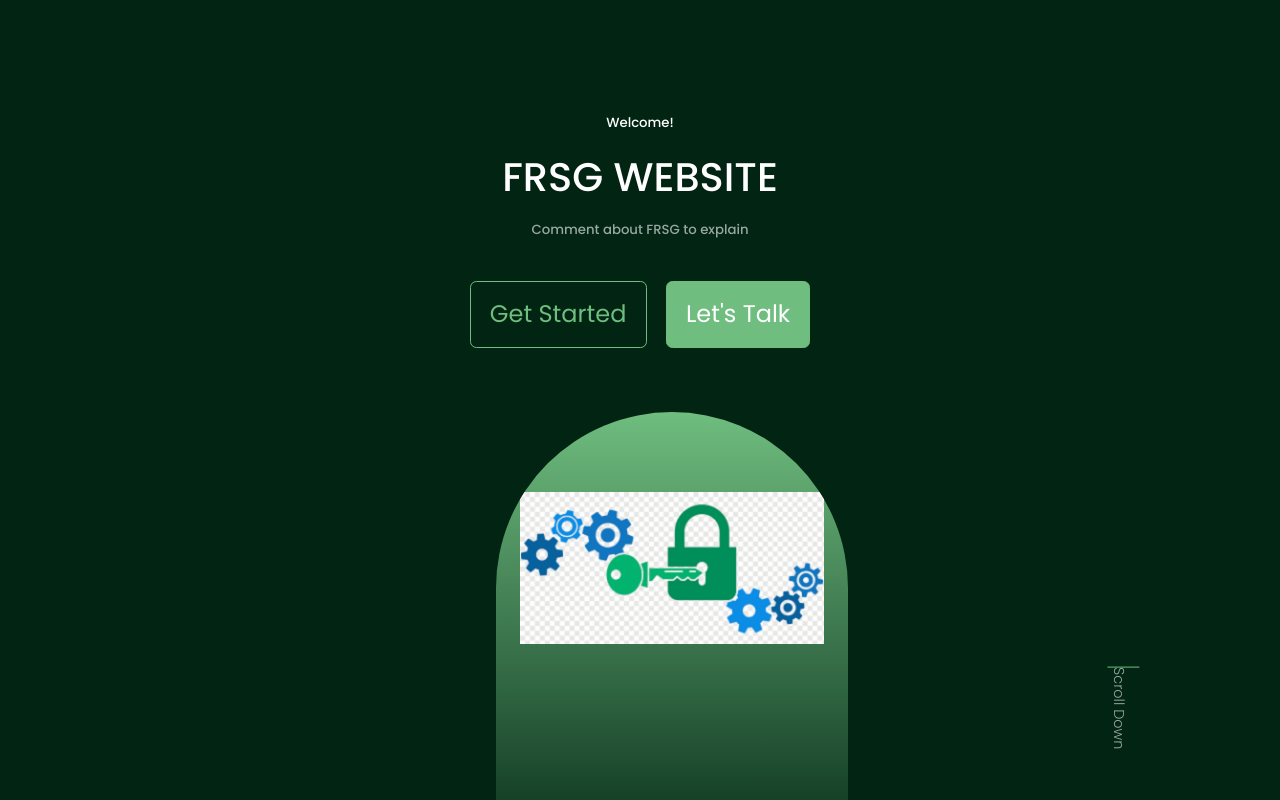
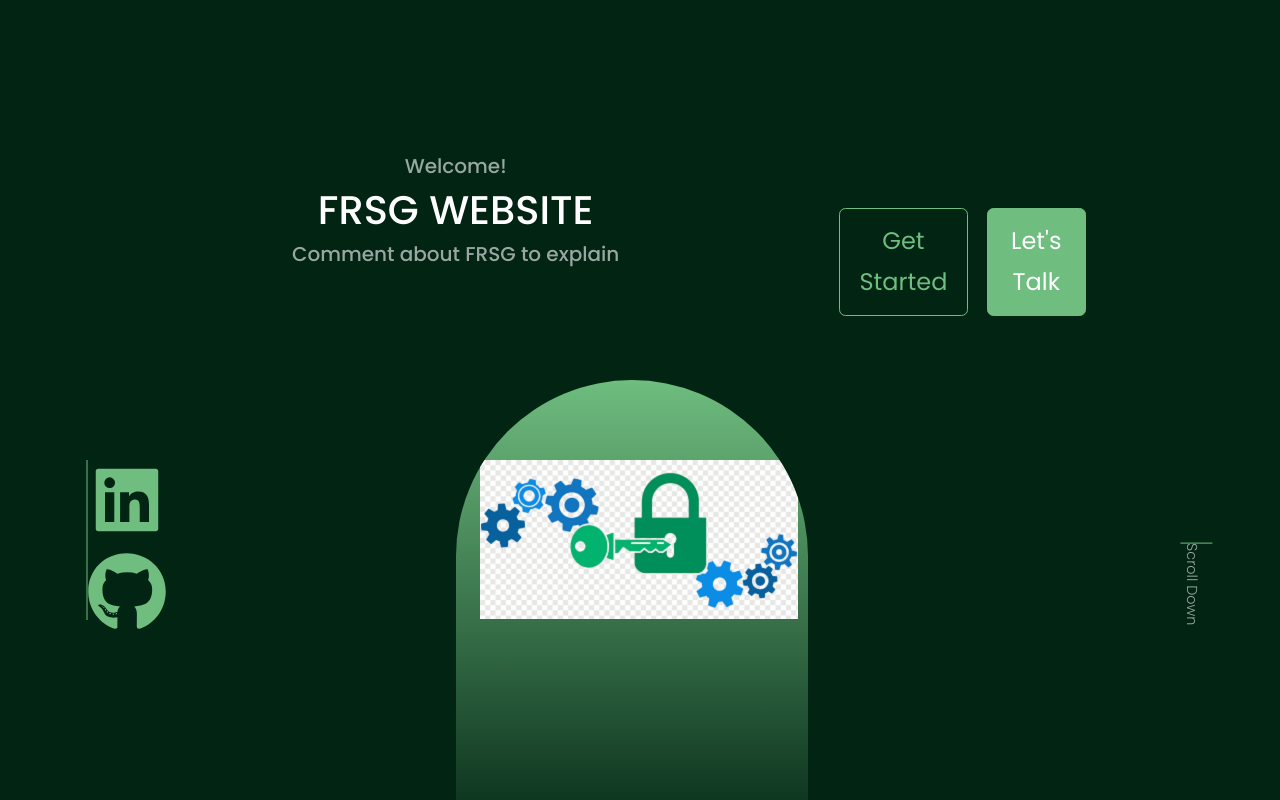
Before and after one commit to Absar69/REACT-FRSG-PORTFOLIO, a React (Create React App) app: page / in a window 1280 px wide. Shown: the top 800 px of the page. Built offline with nearby package versions, Linux system fonts and the light colour scheme.

Commit message:
Update header CTA, header styles, and index.css

```diff
--- a/public/index.html
+++ b/public/index.html
@@ -3,6 +3,9 @@
 <head>
     <meta charset="UTF-8">
     <meta name="viewport" content="width=device-width, initial-scale=1.0">
+    <!-- Bootstrap CSS (CDN) -->
+<link href="https://stackpath.bootstrapcdn.com/bootstrap/4.5.2/css/bootstrap.min.css" rel="stylesheet">
+
     <title>FRSG</title>
 </head>
 <body>
--- a/src/components/header/CTA.jsx
+++ b/src/components/header/CTA.jsx
@@ -3,8 +3,8 @@ import pdf from '../../assets/dummy.pdf'
 function CTA () {
   return (
     <div className='cta'>
-        <a href={pdf} download className='btn'>Get Started </a>
-        <a href='#contact' className='btn btn-primary'>Let's Talk</a>
+        <a href={pdf} download className='custom-btn'>Get Started </a>
+        <a href='#contact' className='custom-btn custom-btn-primary'>Let's Talk</a>
 
     </div>
   )
--- a/src/components/header/header.css
+++ b/src/components/header/header.css
@@ -12,7 +12,7 @@ header {
 
 /*================= CTA ==============*/
 .cta {
-    margin-top: 2.5rem;
+    margin-top: 6rem;
     display: flex;
     gap: 1.2rem;
     justify-content: center;
@@ -20,32 +20,48 @@ header {
 
 /*================ HEADER SOCIALS================*/
 
-.header__socials{
+.header__socials {
     display: flex;
     flex-direction: column;
     align-items: center;
     gap: 0.8rem;
     position: absolute;
-    left: 0;
-    bottom: 3rem;
-    }
+    left: 0rem;
+    bottom: 1rem;
+    top: 9rem;
+  }
 
-.header__socials::after {
+  .header__socials a {
+    display: flex;
+    align-items: center; /* Aligns icon and text vertically */
+    font-size: 5rem; /* Adjust the font size of the icon */
+    text-decoration: none; /* Remove underline from links */
+  }
+
+  .header__socials::after {
     content: '';
     width: 1px;
-    height: 2rem;
+    height: 10rem;
     background-color: var(--color-primary);
     position: absolute;
-    left: 50%;
+    left: 0;
     transform: translateX(-50%);
-}
+  }
+  .social-link {
+    color: var(--color-primary);
+    margin-right: 1rem; /* Example: Add margin between icons */
+  }
+  .social-link:hover {
+    color: var(--color-white);
+    margin-right: 1rem; /* Example: Add margin between icons */
+  }
 /*================= ME==============*/
 .me {
     background: linear-gradient(var(--color-primary),transparent);
     width: 22rem;
     height: 30rem;
     position: absolute;
-    left: calc(35% );
+    left: calc(25% );
     margin-top:4rem ;
     border-radius: 12rem 12rem 0 0;
     overflow:hidden;
@@ -57,7 +73,7 @@ header {
 .scroll__down {
     position: absolute;
     right: -2.5rem;
-    bottom: 5rem;
+    top: 16rem;
     transform: rotate(90deg);
     font-weight: 300;
     font-size: 0.9rem;
@@ -72,6 +88,7 @@ header {
         position: absolute;
         left: 0;
         bottom: 0;
+
         transform: translateX(-50%);
         }
 
@@ -101,3 +118,15 @@ header {
         display: none;
     }
 }
+
+/* header.css */
+
+@media (max-width: 767px) {
+    /* Adjustments for smaller screens (sm and xs) */
+    .me {
+
+      width: 50%; /* Adjust width as needed */
+      margin: 0 auto; /* Center horizontally */
+      text-align: center; /* Center content inside .me */
+    }
+  }
--- a/src/components/header/header.jsx
+++ b/src/components/header/header.jsx
@@ -2,27 +2,45 @@ import React from 'react';
 import './header.css';
 import CTA from './CTA';
 import Me from '../../assets/me.png';
-// import headerSocial from './headerSocials/
+import HeaderSocial from './headerSocials';
+
 function Header() {
   return (
     <header>
       <div className="container header__container">
-        <h5>Welcome!</h5>
-        <h1>FRSG WEBSITE</h1>
-        <h5 className="text-light">
+        <div className="row align-items-center">
+          <div className="col-lg-8">
+            <h5 className='custom-text-light'>Welcome!</h5>
+            <h1 className='custom-heading-1'>FRSG WEBSITE</h1>
+            <h5 className="custom-text-light">
               Comment about FRSG to explain
             </h5>
+          </div>
+          <br></br>
+          <div className="col-lg-3">
             <CTA />
-        {/* <headerSocial /> */}
+          </div>
+          <div className="col-lg-3 ">
+          <HeaderSocial style={{ color: 'green' }}/>
+          </div>
+        </div>
 
-
+        <div className="row justify-content-center">
+          <div className="col-lg-8 text-center">
+            {/* Use Bootstrap's text-center class to center the image */}
             <div className="me">
               <img src={Me} alt="Logo" />
             </div>
+          </div>
+        </div>
 
+        <div className="row justify-content-center">
+          <div className="col-md-12">
             <a href="#contact" className="scroll__down">
               Scroll Down
             </a>
+          </div>
+        </div>
       </div>
     </header>
   );
--- a/src/index.css
+++ b/src/index.css
@@ -42,67 +42,60 @@ body{
 
 
 }
+/* General Styles */
+.custom-body {
+    font-family: 'Poppins', sans-serif;
+    background: var(--color-bg);
+    color: var(--color-white);
+    line-height: 1.7;
+}
 
-/* =========================== GENERAL STYLES ================== */
-
-.container
-{
+.custom-container {
     width: var(--container-width-lg);
     margin: 0 auto;
-
-
 }
 
-h1,
-h2,
-h3,
-h4,
-h5,
-h6 {
+.custom-heading {
     font-weight: 500;
     color: var(--color-white);
     margin-bottom: 0.5rem;
-    }
-
-h1{
-    font-size: 2.5rem;
-
 }
 
-section{
-margin-top: 8rem;
-
+.custom-heading-1 {
+    font-size: 2.5rem;
 }
 
-section > h2,
-section > h5 {
+.custom-section {
+    margin-top: 8rem;
+}
+
+.custom-section > .custom-heading-2,
+.custom-section > .custom-text-light {
     text-align: center;
     margin-bottom: 2rem;
-    color :var(--color-bg);
-
+    color: var(--color-bg);
 }
 
-section > h2 {
-    color : var(--color-primary);
+.custom-section > .custom-heading-2 {
+    color: var(--color-primary);
     margin-bottom: 3rem;
 }
 
-.text-light {
+.custom-text-light {
     color: var(--color-light);
-
 }
 
-a {
+.custom-link {
     color: var(--color-primary);
     text-decoration: none;
     transition: var(--transition);
 }
 
-a:hover {
+.custom-link:hover {
     color: var(--color-white);
 }
 
-.btn {
+.custom-btn {
     width: max-content;
     color: var(--color-primary);
     display: inline-block;
@@ -114,47 +107,39 @@ a:hover {
     transition: var(--transition);
 }
 
-.btn:hover {
+.custom-btn:hover {
     background: var(--color-white);
     color: var(--color-primary);
     border-color: transparent;
 }
 
-.btn-primary {
+.custom-btn-primary {
     background: var(--color-primary);
     color: var(--color-white);
+    width: max-content;
 }
 
-
-img {
+.custom-img {
     display: block;
     width: 100%;
     object-fit: cover;
 }
 
-/*========================= MEDIA QUERIES (MEDIUM DEVICES)===================== */
-
-@media screen and (max-width : 1024px)
-{
-    .container{
-        width : var(--container-width-md);
-
+/* Media Queries */
+@media screen and (max-width: 1024px) {
+    .custom-container {
+        width: var(--container-width-md);
     }
-    section >h2 {
-        margin-top:  6rem;
+    .custom-section > .custom-heading-2 {
+        margin-top: 6rem;
     }
 }
 
-
-/*========================= MEDIA QUERIES (SMALL DEVICES)===================== */
-
-@media screen and (max-width : 600px)
-{
-    .container{
-        width : var(--container-width-sm);
-
+@media screen and (max-width: 600px) {
+    .custom-container {
+        width: var(--container-width-sm);
     }
-    section > h2 {
-        margin-top:  2rem;
+    .custom-section > .custom-heading-2 {
+        margin-top: 2rem;
     }
 }
```
Lines whose indentation alone changed are shown as unchanged.
